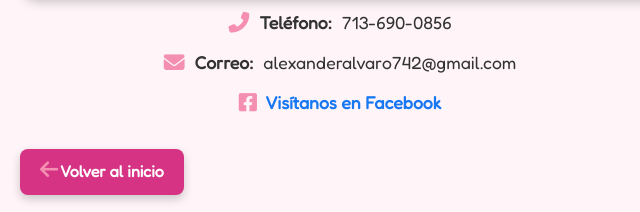
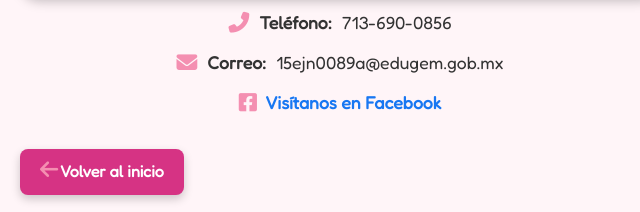
Before and after one commit to XanderM30/JardinDeNinos, a plain HTML site: page contacto.html in a window 1280 px wide. Shown: the part 1152-1364 px from the top of the page, 300-940 px from the left. Drawn offline with Linux system fonts and the light colour scheme.

Commit message:
contacto.html

```diff
--- a/contacto.html
+++ b/contacto.html
@@ -27,7 +27,7 @@
     <section class="contacto">
       <h2 class="titulo-seccion"><i class="fas fa-paper-plane"></i> Envíanos un mensaje</h2>
 
-      <form action="https://formsubmit.co/alexanderalvaro742@gmail.com" method="POST" class="formulario-contacto">
+      <form action="https://formsubmit.co/15ejn0089a@edugem.gob.mx" method="POST" class="formulario-contacto">
 
         <input type="hidden" name="_captcha" value="false">
         <input type="hidden" name="_next" value="https://xanderm30.github.io/gracias.html">
@@ -53,7 +53,7 @@
       </div>
 
       <p><i class="fas fa-phone-alt"></i> <strong>Teléfono:</strong> 713-690-0856</p>
-      <p><i class="fas fa-envelope"></i> <strong>Correo:</strong> alexanderalvaro742@gmail.com</p>
+      <p><i class="fas fa-envelope"></i> <strong>Correo:</strong> 15ejn0089a@edugem.gob.mx</p>
       <p>
         <a href="https://www.facebook.com/PaginaDeFacebook" target="_blank" class="facebook-link">
           <i class="fab fa-facebook-square"></i> <strong>Visítanos en Facebook</strong>
```
